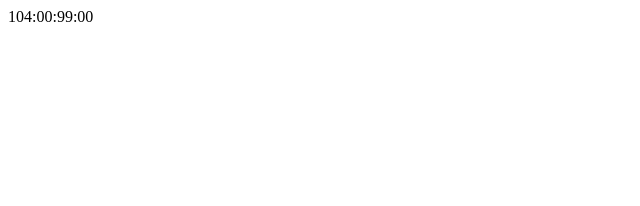
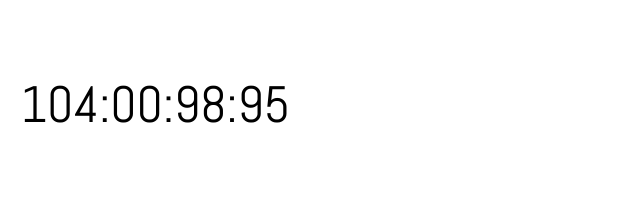
Before and after one commit to Metafaux/BlackRockTimeInfinite, a plain HTML site: page index.html in a window 1280 px wide. Shown: the whole page, without its empty margins (0-640 px from the left). Drawn offline with Linux system fonts and the light colour scheme.

Commit message:
Enable timer; +CSS

```diff
--- a/BlackRockInfinite.js
+++ b/BlackRockInfinite.js
@@ -14,18 +14,19 @@ let timerDisplayElement = {
 };
 let xtianSecondsCount = -1;
 
-console.log("BlackRockInfinite.js running");
+//console.log("BlackRockInfinite.js running");
 
 function OnMetricSecondTick() {
 	if (xtianSecondsCount >= 0){
 		//TODO: This won't work
-		xtianSecondsCount--;
+		xtianSecondsCount = xtianSecondsCount - TIME_UNIT;
 	}
+	// console.log("xtianSecondsCount = " + xtianSecondsCount);
 	let metricSeconds = Math.floor(xtianSecondsCount / TIME_UNIT);
 	let metricMinutes = Math.floor(metricSeconds / 100);
 	let metricHours = Math.floor(metricMinutes / 100);
 	let days = (Math.floor(metricHours / 10)).toString();
-	console.log("rawCalc"+days+":"+metricHours+":"+metricMinutes+":"+metricSeconds);
+	// console.log("rawCalc"+days+":"+metricHours+":"+metricMinutes+":"+metricSeconds);
 	metricSeconds = (metricSeconds %= 100).toString();
 	metricMinutes = (metricMinutes %= 100).toString();
 	metricHours = (metricHours %= 10).toString();
@@ -48,9 +49,9 @@ function OnMetricSecondTick() {
 
 function AddLeadingZero(numberString, length) {
 	let resultString = numberString;
-	console.log("add leading zero: resultString.length = " + resultString.length + ", length = " + length + ", string = " + resultString);
+	//console.log("add leading zero: resultString.length = " + resultString.length + ", length = " + length + ", string = " + resultString);
 	while (resultString.length < length) {
-		console.log("Adding leading zero...");
+		//console.log("Adding leading zero...");
 		resultString = "0" + resultString;
 	}
 	return resultString;
@@ -87,7 +88,7 @@ function GetNextBurnDay(dateObj) {
 	}
 
 	let base1month = nextBurnDay.getMonth() + 1;
-	console.log("Next Burn Day is: " + base1month + "/" + nextBurnDay.getDate() + "/" + nextBurnDay.getFullYear());
+	//console.log("Next Burn Day is: " + base1month + "/" + nextBurnDay.getDate() + "/" + nextBurnDay.getFullYear());
 
 	xtianSecondsCount = (nextBurnDay.getTime() - initTime);// / 10;
 	return nextBurnDay;
@@ -108,9 +109,9 @@ function SetToFirstMonday(dateObj) {
 		if (firstMonday === 0) firstMonday = DAYS_IN_WEEK;
 		dateObj.setUTCDate(firstMonday);
 	}
-	console.log("dateObj.getUTCDate: " + dateObj.getUTCDate());
+	//console.log("dateObj.getUTCDate: " + dateObj.getUTCDate());
 	let days = ["sunday", "monday", "tues", "wed", "thu", "fri", "sat"];
-	console.log("Date 1 is a " + days[dayOfWeek] + ", first Monday is on the " + firstMonday + " at " + dateObj.getUTCHours() + ":00");
+	//console.log("Date 1 is a " + days[dayOfWeek] + ", first Monday is on the " + firstMonday + " at " + dateObj.getUTCHours() + ":00");
 }
 
 /*
@@ -132,4 +133,4 @@ function GetBurnYear(fullYear) {
 }
 
 GetNextBurnDay(new Date());
-OnMetricSecondTick();
+window.setInterval(OnMetricSecondTick, TIME_UNIT);
--- a/index.html
+++ b/index.html
@@ -3,10 +3,21 @@
   <head>
     <meta charset="utf-8">
     <title>Black Rock Time</title>
+    <link href="https://fonts.googleapis.com/css?family=Abel|Rajdhani" rel="stylesheet">
+    <style type="text/css">
+      .clockDiv {
+        font-family: 'Abel', sans-serif;
+        width:98%;
+        max-width: 50em;
+        margin: auto;
+        font-size: 3.2em;
+        line-height: 3.8em;
+      }
+    </style>
   </head>
   <body>
     <div class="clockDiv">
-      <span id="days">00</span>:<span id="hours">00</span>:<span id="minutes">00</span>:<span id="seconds">00</span>
+      <span id="days">000</span>:<span id="hours">00</span>:<span id="minutes">00</span>:<span id="seconds">00</span>
     </div>
     <script src="BlackRockInfinite.js"></script>
   </body>
```
